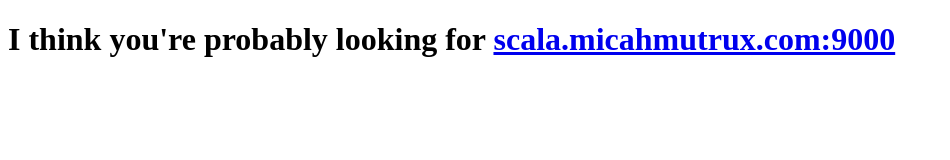
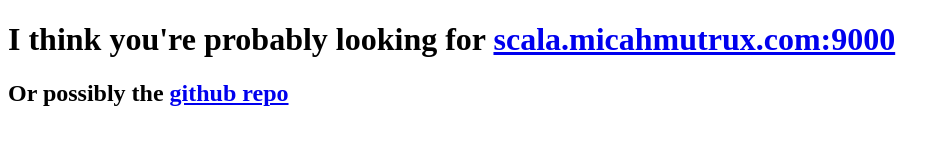
Before and after one commit to doub1ejack/scala, a plain HTML site: page index.html in a window 1280 px wide. Shown: the whole page, without its empty margins (0-950 px from the left). Drawn offline with Linux system fonts and the light colour scheme.

Commit message:
SALAT: presuming that I need Salat as an ORM for mongodb, this seems promising (MM)

```diff
--- a/index.html
+++ b/index.html
@@ -2,5 +2,6 @@
 <html>
 <body>
 <h1>I think you're probably looking for <a href="//scala.micahmutrux.com:9000">scala.micahmutrux.com:9000</a>
+<h2>Or possibly the <a href="https://github.com/doub1ejack/scala/tree/mongo">github repo</a></h2>
 </body>
 </html>
```
Also changed, not shown: 3 other files.
